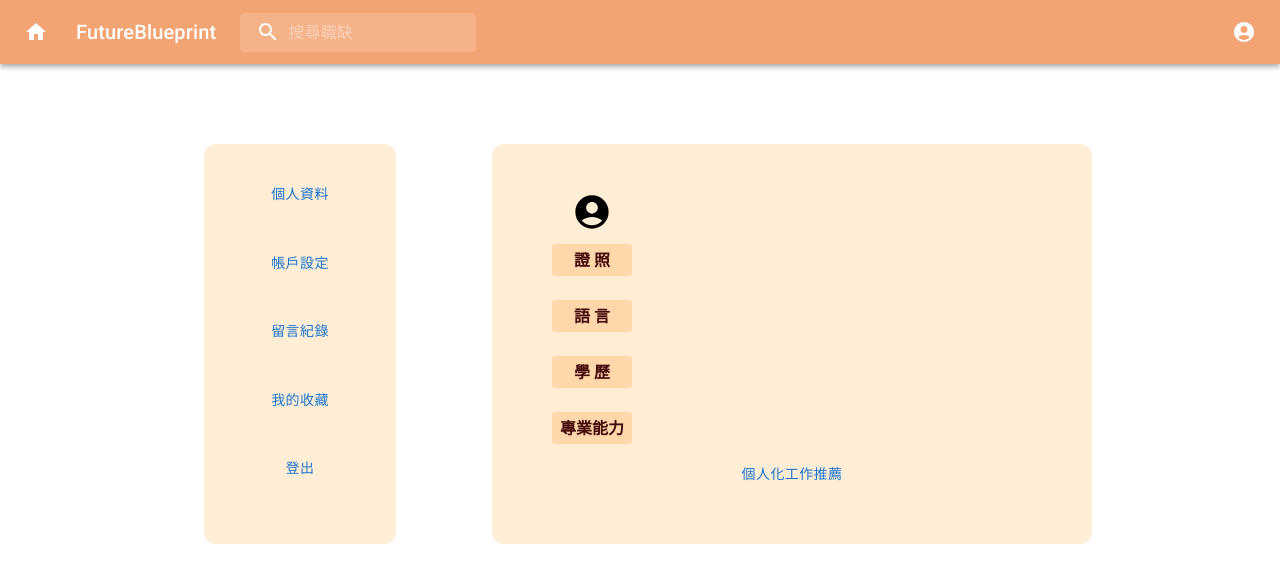
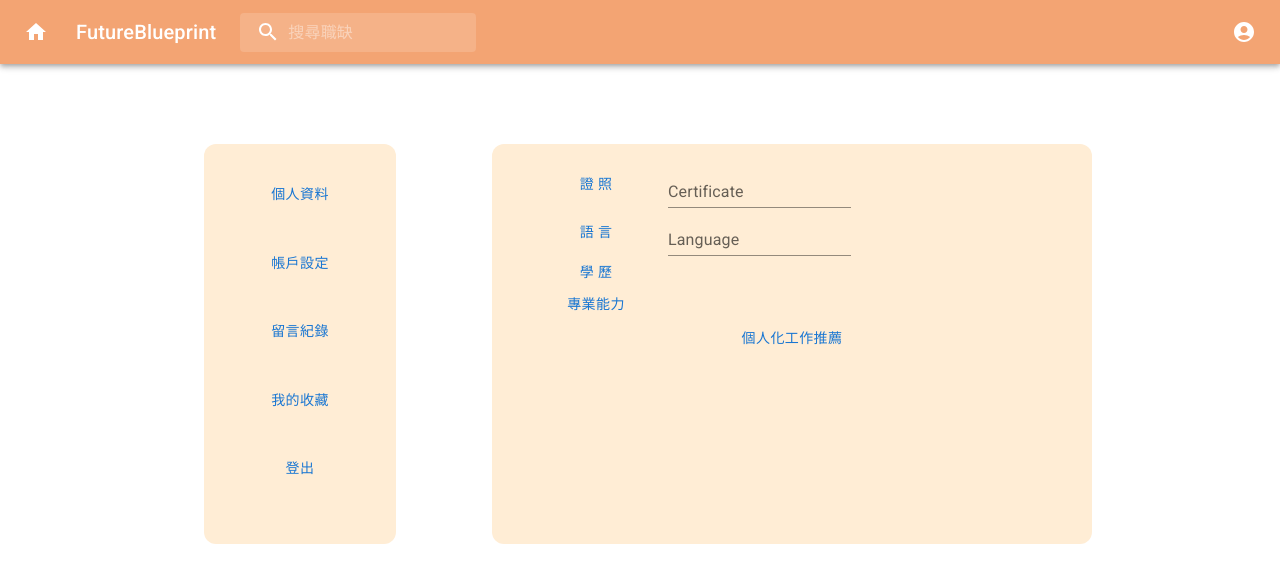
Before and after one commit to KJCGray/Future_blueprint, a Next.js app: page /personal in a window 1280 px wide. Shown: the top 582 px of the page. Built offline with nearby package versions, Linux system fonts and the light colour scheme.

Commit message:
add button

```diff
--- a/src/app/components/personalpage/accountsetting.js
+++ b/src/app/components/personalpage/accountsetting.js
@@ -1,41 +1,40 @@
 import React from 'react';
 import Button from '@mui/material/Button';
-import Box from '@mui/material/Box';
 import TextField from '@mui/material/TextField';
-const userdata = () => {
+const Accountsetting = () => {
 
   return (
     <div className=' bg-orange-100 rounded-xl w-[600px] h-[400px]'>
         <div className='flex flex-col items-center w-auto pt-10'>
             <div className='flex items-center'>
-                <div className='flex items-center justify-center w-auto h-8 p-4 my-6 mr-10 font-semibold bg-orange-200 rounded text-red-950'>
-                    姓名
+                <div>
+                <Button className='flex items-center justify-center w-auto h-8 p-4 my-6 mr-10 font-semibold bg-orange-200 rounded text-red-950'>姓   名</Button>
                 </div>
                 <div className='mb-5'>
                     <TextField id="standard-basic" label="Name" variant="standard"/>
                 </div>
             </div>
             <div className='flex items-center'>
-                <div className='flex items-center justify-center w-auto h-8 p-4 my-6 mr-10 font-semibold bg-orange-200 rounded text-red-950'>
-                    信箱
+                <div>
+                <Button className='flex items-center justify-center w-auto h-8 p-4 my-6 mr-10 font-semibold bg-orange-200 rounded text-red-950'>信   箱</Button>
                 </div>
                 <div className='mb-5'>
                     <TextField id="standard-basic" label="Mail" variant="standard" />
                 </div>
             </div>
             <div className='flex items-center'>
-                <div className='flex items-center justify-center w-auto h-8 p-4 my-6 mr-10 font-semibold bg-orange-200 rounded text-red-950'>
-                    學歷
+                <div>
+                <Button className='flex items-center justify-center w-auto h-8 p-4 my-6 mr-10 font-semibold bg-orange-200 rounded text-red-950'>學   歷</Button>
                 </div>
                 <div className='mb-5'>
                     <TextField id="standard-basic" label="Educational" variant="standard" />
                 </div>
             </div>
             <div className='flex items-center justify-center'>
-                <div className='flex items-center justify-center w-auto h-8 p-4 my-6 mr-10 font-semibold bg-orange-200 rounded text-red-950'>
-                    密碼
+                <div>
+                <Button className='flex items-center justify-center w-auto h-8 p-4 my-6 mr-10 font-semibold bg-orange-200 rounded text-red-950'>密   碼</Button>
                 </div>
-                <div >
+                <div>
                     <TextField id="standard-basic" label="Password" variant="standard" />
                 </div>
             </div>
@@ -46,4 +45,4 @@ const userdata = () => {
   )
 }
 
-export default userdata
+export default Accountsetting;
--- a/src/app/components/personalpage/commenthistory.js
+++ b/src/app/components/personalpage/commenthistory.js
@@ -1,6 +1,6 @@
 import React from 'react'
 
-const commenthistory = () => {
+const Commenthistory = () => {
   return (
     <div className=' bg-orange-100 rounded-xl w-[600px] h-[400px]'>
       <div className='flex flex-col items-center w-[200px] pt-4'>
@@ -10,4 +10,4 @@ const commenthistory = () => {
   )
 }
 
-export default commenthistory
+export default Commenthistory;
--- a/src/app/components/personalpage/mycollection.js
+++ b/src/app/components/personalpage/mycollection.js
@@ -1,6 +1,6 @@
 import React from 'react'
 
-const mycollection = () => {
+const Mycollection = () => {
   return (
     <div className=' bg-orange-100 rounded-xl w-[600px] h-[400px]'>
       <div className='flex flex-col items-center w-[200px] pt-4'>
@@ -10,4 +10,4 @@ const mycollection = () => {
   )
 }
 
-export default mycollection
+export default Mycollection;
--- a/src/app/components/personalpage/userdata.js
+++ b/src/app/components/personalpage/userdata.js
@@ -1,43 +1,59 @@
-import React from 'react';
+'use client';
+import React, { useState } from 'react';
 import Button from '@mui/material/Button';
-import AccountCircleIcon from '@mui/icons-material/AccountCircle';
+import TextField from '@mui/material/TextField';
+const Userdata = () => {
+  const [isCer, setIsCer] = useState(false);
 
-const userdata = () => {
+  const handleCerClick = () => {
+    setIsCer(!isCer);
+  }
+  const [isLanguage, setIsLanguage] = useState(false);
+
+  const handleLanguageClick = () => {
+    setIsLanguage(!isLanguage);
+  }
   return (
     <div className=' bg-orange-100 rounded-xl w-[600px] h-[400px]'>
-      <div className='flex flex-col items-center w-[200px] pt-4'>
-        <div className='mt-8'>
-          <AccountCircleIcon sx={{ fontSize: 40 }} />
-        </div>
-        <div className='flex items-center justify-center w-20 h-8 mx-5 my-3 bg-orange-200 rounded'>
-          <div className='font-semibold text-red-950 '>
+      <div className='flex flex-col w-3/5 pt-4 ml-16'>
+
+        <div className='flex items-center'>
+            <Button onClick={handleCerClick}
+            className='flex items-center justify-center w-20 h-8 my-6 font-semibold text-yellow-900 bg-orange-200 rounded'>
               證   照
+            </Button>
+          <div className='ml-8'>
+            {isCer ? '未輸入' : (<TextField id="standard-basic" label="Certificate" variant="standard"/>)}
           </div>
         </div>
-        <div className='flex items-center justify-center w-20 h-8 mx-5 my-3 bg-orange-200 rounded'>
-          <div className='font-semibold text-red-950'>
+
+        <div className='flex items-center'>
+            <Button onClick={handleLanguageClick}
+            className='flex items-center justify-center w-20 h-8 my-6 font-semibold text-yellow-900 bg-orange-200 rounded'>
               語   言
+            </Button>
+          <div className='ml-8'>
+            {isLanguage ? '未輸入' : (<TextField id="standard-basic" label="Language" variant="standard"/>)}
           </div>
         </div>
-        <div className='flex items-center justify-center w-20 h-8 mx-5 my-3 bg-orange-200 rounded'>
-          <div className='font-semibold text-red-950'>
-            學   歷
+
+        <div>
+          <Button className='flex items-center justify-center w-20 h-8 my-6 font-semibold text-yellow-900 bg-orange-200 rounded'>學   歷</Button>
+        </div>
+        <div>
+          <Button className='flex items-center justify-center w-20 h-8 my-6 font-semibold text-yellow-900 bg-orange-200 rounded'>專業能力</Button>
         </div>
           </div>
-        <div className='flex items-center justify-center w-20 h-8 mx-5 my-3 bg-orange-200 rounded'>
-          <div className='font-semibold text-red-950'>
-            專業能力
-          </div>
-        </div>
-      </div>
+
       <div className='flex justify-center'>
         <div>
           <Button className='mt-4 w-[480px] font-semibold text-yellow-900 bg-orange-200 '>個人化工作推薦</Button>
         </div>
       </div>
+
     </div>
 
-  )
+  );
 }
 
-export default userdata
+export default Userdata;
```
Lines whose indentation alone changed are shown as unchanged.
